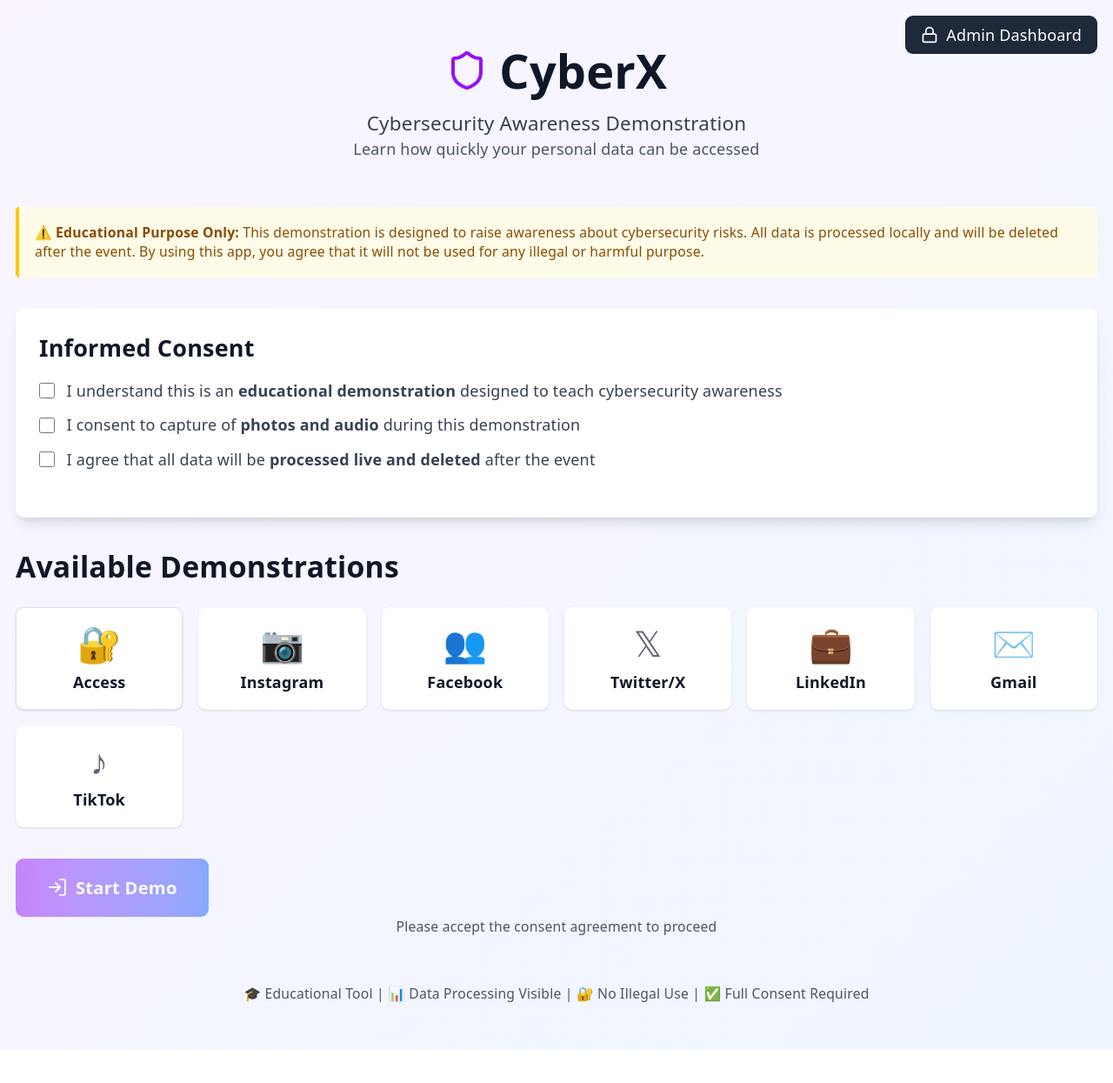
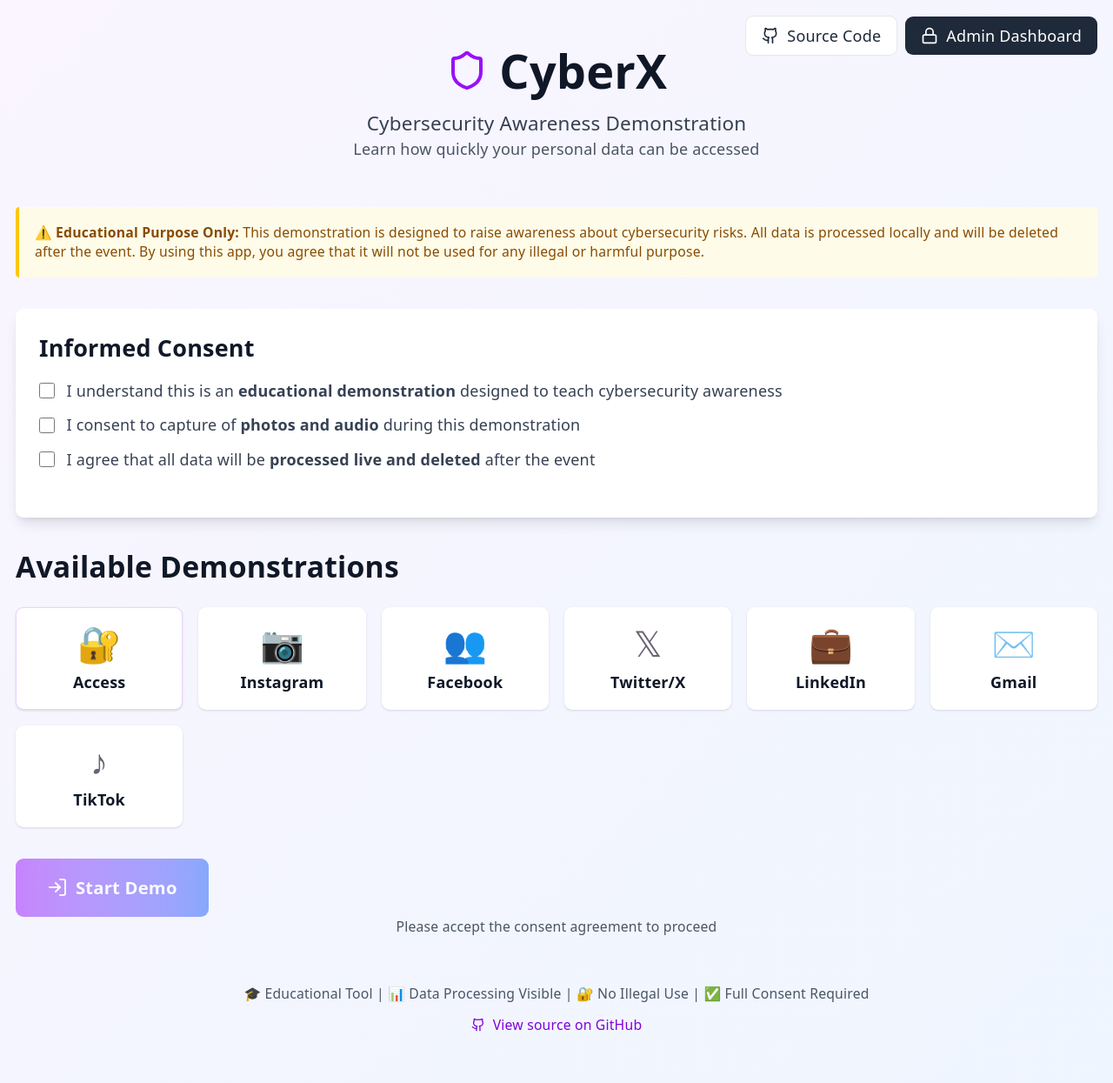
Before and after one commit to ibtikar-org-tr/cyberx, a React (Vite) app in the folder frontend/: page / in a window 1280 px wide. Shown: the whole page at 87% size. Before the commit the page ends 1207 px from the top, so only its background shows below. Built offline with nearby package versions, Linux system fonts and the light colour scheme; no server answers.

Commit message:
feat: add GitHub link to Landing page for source code access

```diff
--- a/frontend/src/pages/Landing.tsx
+++ b/frontend/src/pages/Landing.tsx
@@ -1,6 +1,6 @@
 import { useNavigate } from 'react-router-dom';
 import { useState } from 'react';
-import { Shield, LogIn, Lock } from 'lucide-react';
+import { Github, Shield, LogIn, Lock } from 'lucide-react';
 
 export default function Landing() {
   const navigate = useNavigate();
@@ -26,7 +26,16 @@
   return (
     <div className="min-h-screen bg-gradient-to-br from-purple-50 to-blue-50">
       {/* Admin Login Button */}
-      <div className="absolute top-4 right-4">
+      <div className="absolute top-4 right-4 flex items-center gap-2">
+        <a
+          href="https://github.com/ibtikar-org-tr/cyberx"
+          target="_blank"
+          rel="noopener noreferrer"
+          className="flex items-center gap-2 px-4 py-2 bg-white text-gray-800 rounded-lg border border-gray-200 hover:bg-gray-50 transition"
+        >
+          <Github size={20} />
+          Source Code
+        </a>
         <button
           onClick={() => navigate('/admin/login')}
           className="flex items-center gap-2 px-4 py-2 bg-gray-800 text-white rounded-lg hover:bg-gray-900 transition"
@@ -161,6 +170,15 @@
           <p>
             🎓 Educational Tool | 📊 Data Processing Visible | 🔐 No Illegal Use | ✅ Full Consent Required
           </p>
+          <a
+            href="https://github.com/ibtikar-org-tr/cyberx"
+            target="_blank"
+            rel="noopener noreferrer"
+            className="mt-3 inline-flex items-center gap-2 text-purple-700 hover:underline"
+          >
+            <Github size={16} />
+            View source on GitHub
+          </a>
         </div>
       </div>
     </div>
```
